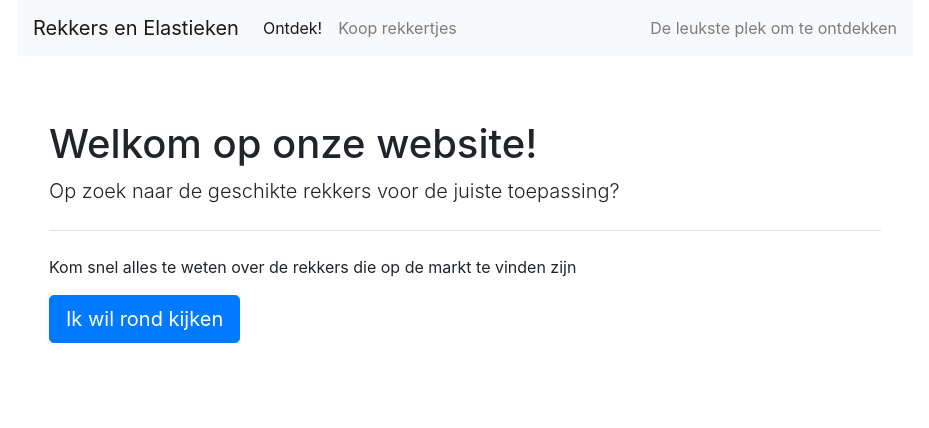
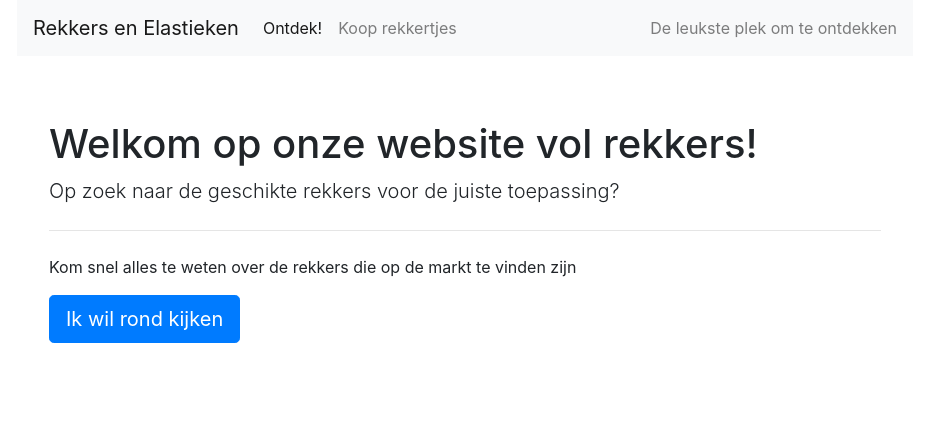
Before and after one commit to RenoSimons/elastirek, a plain HTML site: page index.html in a window 1280 px wide. Shown: the top 428 px of the page, without its empty margins (175-1104 px from the left). Drawn offline with nearby package versions, Linux system fonts and the light colour scheme.

Commit message:
second commit

```diff
--- a/index.html
+++ b/index.html
@@ -2,8 +2,9 @@
 <html lang="en">
 <head>
 	<meta charset="UTF-8">
-	<title>Rekkers en Elastieken</title>
+	<title>Rekkers en Elastieken om te sporten, spelen of bouwen</title>
 	<meta name="viewport" content="width=device-width, initial-scale=1, shrink-to-fit=no">
+	<meta name="google-site-verification" content="mpe3O9Afj24uEvDqQ0_A44_vMUdi3enIX6zSbdnudkc" />
 	<link rel="stylesheet" href="https://stackpath.bootstrapcdn.com/bootstrap/4.1.3/css/bootstrap.min.css" integrity="sha384-MCw98/SFnGE8fJT3GXwEOngsV7Zt27NXFoaoApmYm81iuXoPkFOJwJ8ERdknLPMO" crossorigin="anonymous">
 </head>
 <body>
@@ -31,7 +32,7 @@
 
 	<section>
 		<div class="jumbotron">
-		  <h1 class="display-5">Welkom op onze website!</h1>
+		  <h1 class="display-5">Welkom op onze website vol rekkers!</h1>
 		  <p class="lead">Op zoek naar de geschikte rekkers voor de juiste toepassing?</p>
 		  <hr class="my-4">
 		  <p>Kom snel alles te weten over de rekkers die op de markt te vinden zijn</p>
```
Also changed, not shown: google6b1202e4034414eb.html (added, +1 -0 lines).
